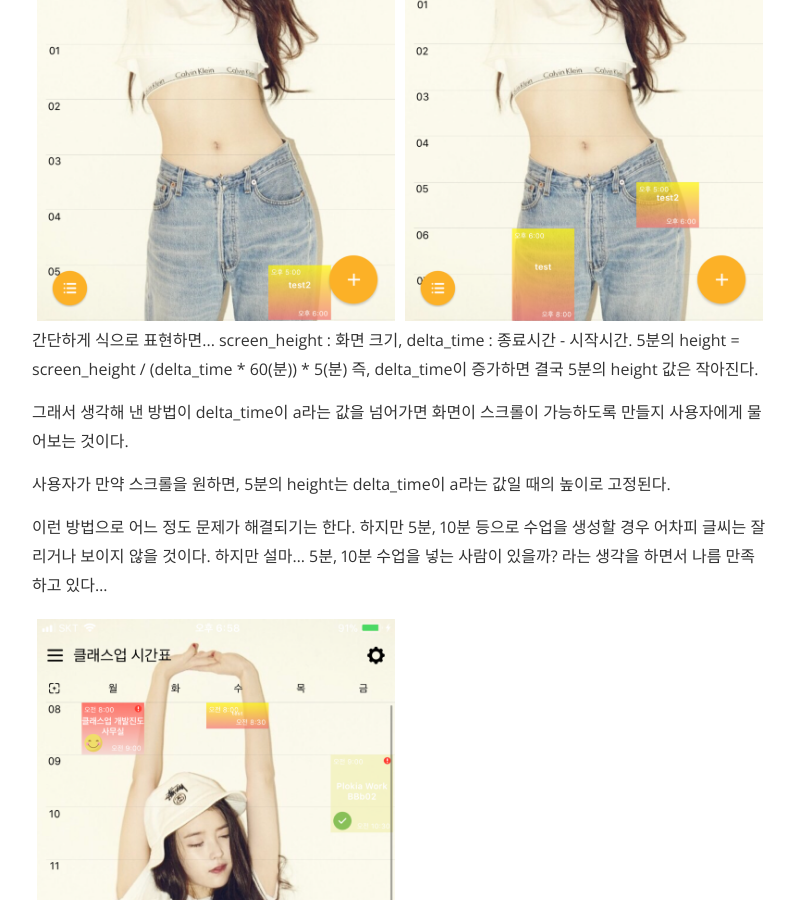
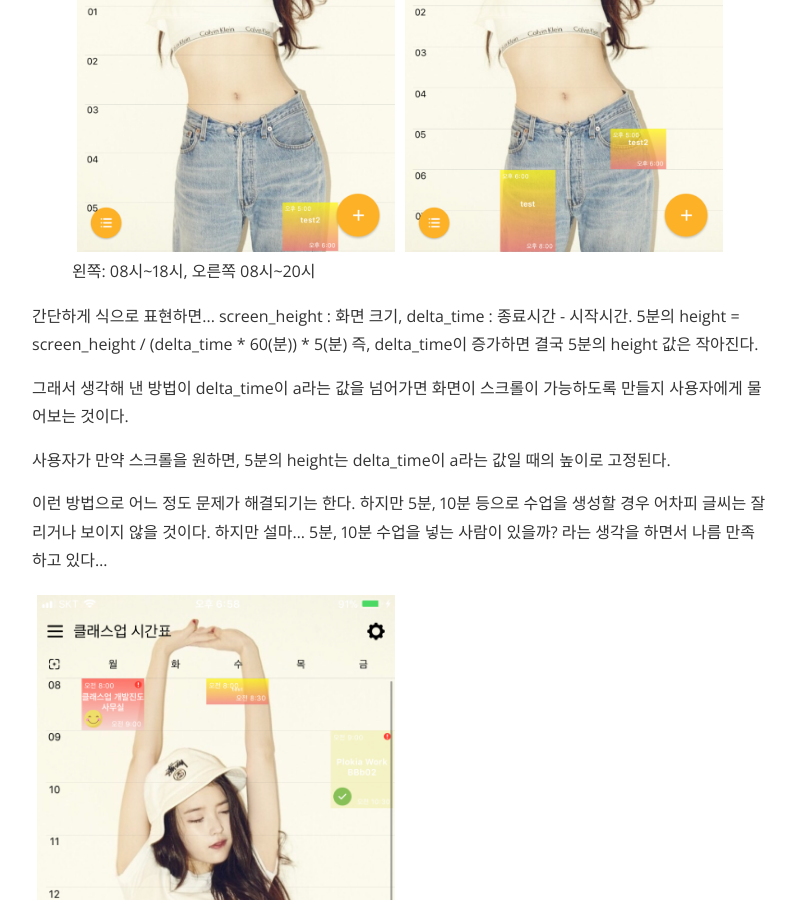
Before and after one commit to myksb1223/myksb1223.github.io, a Jekyll site: the page built from _posts/2018-07-13-Problem-with-text-autoresize.md, in a window 1280 px wide and 900 px high, scrolled down 1079 px. Shown: the whole window, without its empty margins (240-1035 px from the left). Built offline with Jekyll 4.4.1, drawn with Linux system fonts in a browser that asks for light colours; nearby versions of some CDN libraries; Markdown is read by kramdown in place of the engine named in the settings; comment, search, counter and statistics services are not loaded.

Commit message:
Change post

```diff
--- a/_posts/2018-07-13-Problem-with-text-autoresize.md
+++ b/_posts/2018-07-13-Problem-with-text-autoresize.md
@@ -20,8 +20,10 @@ categories: develop_diary
 2. 사용자가 수업을 넣는 시간에 따라 시간표의 시간표시가 자동으로 변한다.<br>
 예를 들면, 08시~10시, 16시~18시 수업을 넣으면 시간표는 08시~18시까지 시간을 표시하는 시간표가 된다. 여기서 18시~20시 수업을 넣으면 시간표는 08시~20시까지로 시간이 확장된다. 이 때, 최소 5분단위의 크기는 2시간 늘어난 만큼 줄어든다.
 
+<figure>
 <img src="{{ site.baseurl }}/assets/develop_diary/problem_autoresizing_1.png" title="AppWidget Picture 1" class="post-image"><img src="{{ site.baseurl }}/assets/develop_diary/problem_autoresizing_2.png" title="AppWidget Picture 2" class="post-image">
-
+<figcaption>왼쪽: 08시~18시, 오른쪽 08시~20시</figcaption>
+</figure>
 <p style="clear: left;">
 간단하게 식으로 표현하면...
 screen_height : 화면 크기, delta_time : 종료시간 - 시작시간.
```
